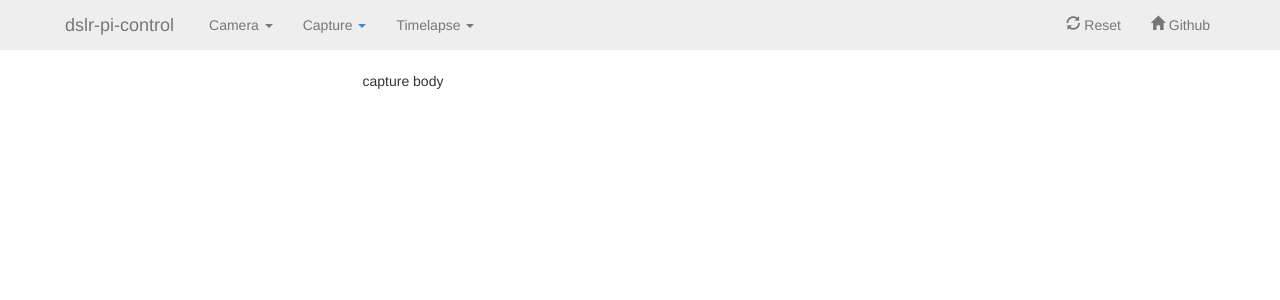
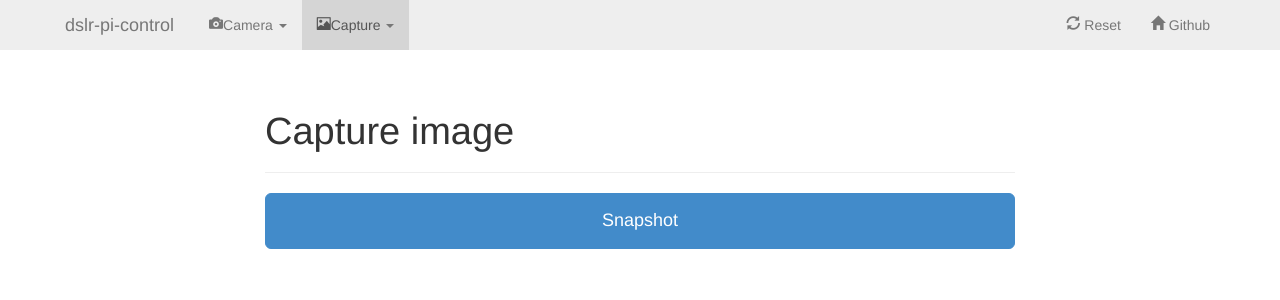
Before and after one commit to daniel-j-h/dslr-pi-control, a Flask app: page /capture/image in a window 1280 px wide. Shown: the top 300 px of the page. Run offline with Flask 2, Linux system fonts and the light colour scheme.

Commit message:
list config, timelapse, snapshot

```diff
--- a/dslrpicontrol/__init__.py
+++ b/dslrpicontrol/__init__.py
@@ -14,11 +14,10 @@ app.config.from_pyfile('development.cfg')
 #app.config.from_pyfile('production.cfg')
 
 
-cache = Cache(app, config=app.config.get('CACHE_CONFIG', {'CACHE_TYPE' : 'simple'}))
+cache = Cache(app, config=app.config.get('CACHE_CONFIG', {'CACHE_TYPE': 'simple'}))
 
 with app.app_context():
     cache.clear()
-
 
 
 import dslrpicontrol.views
--- a/dslrpicontrol/templates/baselayout.html
+++ b/dslrpicontrol/templates/baselayout.html
@@ -1,7 +1,6 @@
 {% set navigation_bar = [
-('camera', ('autodetect', 'abilities', 'storage'), 'camera'),
-('capture', ('image', 'video', 'audio'), 'picture'),
-('timelapse', ('timer', 'countdown'), 'time')
+('camera', ('autodetect', 'abilities', 'storage', 'settings'), 'camera'),
+('capture', ('image', 'timelapse'), 'picture')
 ] %}
 {% set active_page = active_page|default('index') %}
 <!DOCTYPE html>
@@ -32,8 +31,8 @@
                     <div class="nav-collapse collapse">
                         <ul class="nav navbar-nav">
                             {% for route, subroutes, icon in navigation_bar %}
-                            <li class="{% if route == active_page %}active{% endif %}dropdown">
-                            <a href="#" class="dropdown-toggle" data-toggle="dropdown">{{ route|capitalize }} <b class="caret"></b></a>
+                            <li class="{% if route == active_page %}active {% endif %}dropdown">
+                            <a href="#" class="dropdown-toggle" data-toggle="dropdown"><span class="glyphicon glyphicon-{{ icon }}"></span>{{ route|capitalize }} <b class="caret"></b></a>
                             <ul class="dropdown-menu">
                                 {% for subroute in subroutes %}
                                 <li><a href="{{ url_for(route ~ '_' ~ subroute) }}"> {{ subroute|capitalize }}</a></li>
--- a/dslrpicontrol/templates/camera.html
+++ b/dslrpicontrol/templates/camera.html
@@ -3,9 +3,11 @@
 
 {% block body %}
 <div class="row">
-    <div class="col col-lg-6 col-offset-3">
+    <div class="col col-lg-8 col-offset-2">
+        <div class="page-header">
+            <h1>{{ caption}}</h1>
+        </div>
         <table class="table table-striped">
-            <caption>{{ caption }}</caption>
             <thead>
                 <tr>
                     <th>#</th>
--- a/dslrpicontrol/templates/capture.html
+++ b/dslrpicontrol/templates/capture.html
@@ -3,9 +3,20 @@
 
 {% block body %}
 <div class="row">
-    <div class="col col-lg-6 col-offset-3">
-        <p>capture body</p>
+    <div class="col col-lg-8 col-offset-2">
+        <div class="page-header">
+            <h1>{{ caption}}</h1>
+        </div>
+
+        <button type="button submit" data-loading-text="Processing..." class="btn btn-primary btn-large btn-block">Snapshot</button>
     </div>
 </div>
 {% endblock body %}
+
+{% block scripts %}
+{{ super() }}
+<script type="text/javascript">
+    $('.btn').on('click', function () { $(this).button('loading') })
+</script>
+{% endblock scripts %}
 {# vim: set tabstop=4 shiftwidth=4 expandtab: #}
--- a/dslrpicontrol/views.py
+++ b/dslrpicontrol/views.py
@@ -4,7 +4,7 @@ from flask import redirect, url_for
 
 from dslrpicontrol import app
 from dslrpicontrol.decorators import templated
-from dslrpicontrol.models import auto_detect, abilities, storage_info, reset_usb
+from dslrpicontrol.models import auto_detect, abilities, storage_info, reset_usb, list_config#, timelapse, snapshot
 
 
 @app.route('/')
@@ -36,6 +36,12 @@ def camera_storage():
     return dict(caption='Storage information', header=dict(key='Property', value='Value'), properties=storage_info())
 
 
+@app.route('/camera/settings')
+@templated('camera.html')
+def camera_settings():
+    return dict(caption='Settings', header=dict(key='Property', value='Value'), properties=list_config())
+
+
 @app.route('/camera/reset')
 def camera_reset():
     reset_usb()
@@ -51,37 +57,13 @@ def capture():
 @app.route('/capture/image')
 @templated('capture.html')
 def capture_image():
-    return None
+    return dict(caption='Capture image')
 
 
-@app.route('/capture/video')
+@app.route('/capture/timelapse')
 @templated('capture.html')
-def capture_video():
-    return None
-
-
-@app.route('/capture/audio')
-@templated('capture.html')
-def capture_audio():
-    return None
-
-
-#timelapse handlers
-@app.route('/timelapse/')
-def timelapse():
-    return redirect(url_for('timelapse_timer'))
-
-
-@app.route('/timelapse/timer')
-@templated('timelapse.html')
-def timelapse_timer():
-    return None
-
-
-@app.route('/timelapse/countdown')
-@templated('timelapse.html')
-def timelapse_countdown():
-    return None
+def capture_timelapse():
+    return dict(caption='Timelapse')
 
 
 # vim: set tabstop=4 shiftwidth=4 expandtab:
--- a/instance/development.cfg
+++ b/instance/development.cfg
@@ -5,7 +5,7 @@ CAMERA          = 'Nikon'
 SECRET_KEY      = 'your-secret-key'
 DEBUG           = True
 
-CACHE_CONFIG    = {'CACHE_TYPE' : 'simple'}
+CACHE_CONFIG    = {'CACHE_TYPE': 'simple'}
 
 
 # vim: set tabstop=4 shiftwidth=4 expandtab:
--- a/instance/production.cfg
+++ b/instance/production.cfg
@@ -7,7 +7,7 @@ SECRET_KEY      = 'your-secret-key'
 DEBUG           = False
 LOG_FILE        = 'dslr-pi-control.log'
 
-CACHE_CONFIG    = {'CACHE_TYPE' : 'filesystem', 'CACHE_DIR' : 'cache'}
+CACHE_CONFIG    = {'CACHE_TYPE': 'filesystem', 'CACHE_DIR': 'cache'}
 
 
 # vim: set tabstop=4 shiftwidth=4 expandtab:
```
Also changed, not shown: dslrpicontrol/models.py (+35 -17 lines), dslrpicontrol/templates/timelapse.html (deleted, +0 -11 lines).
